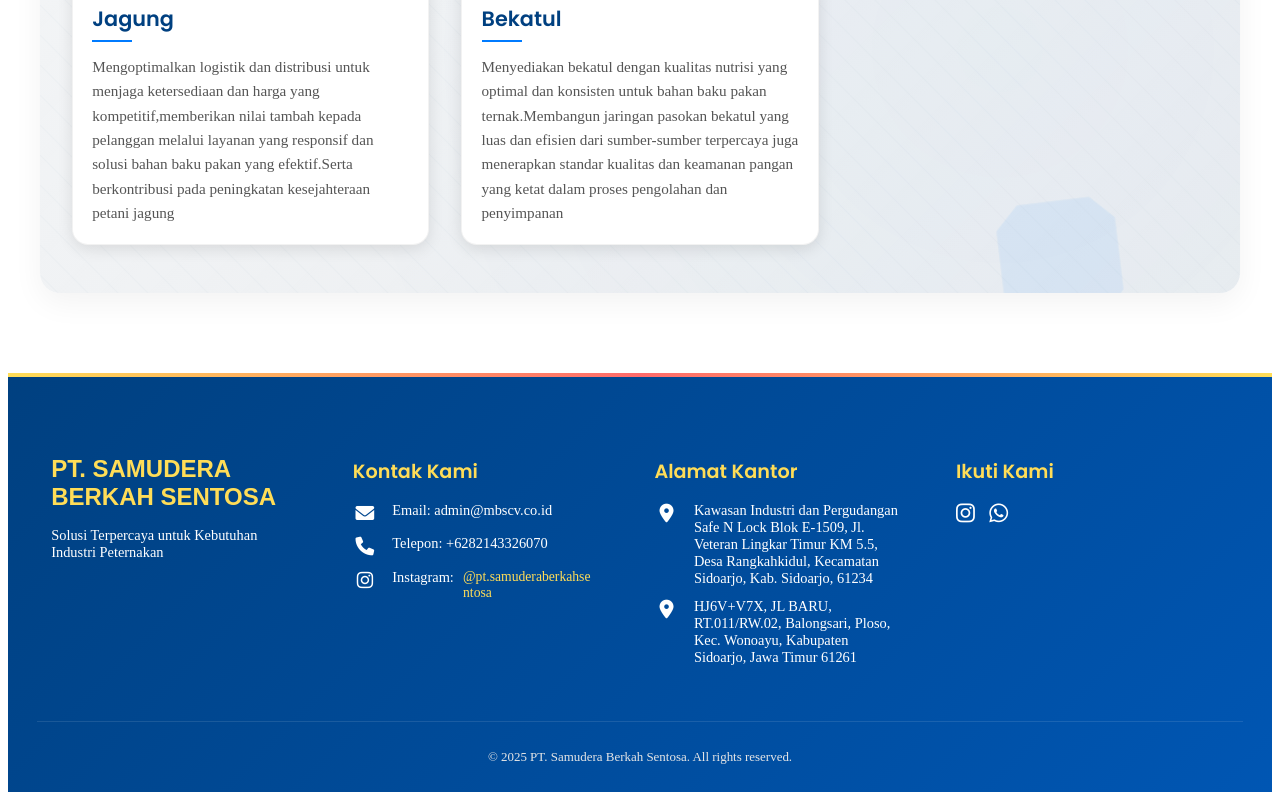
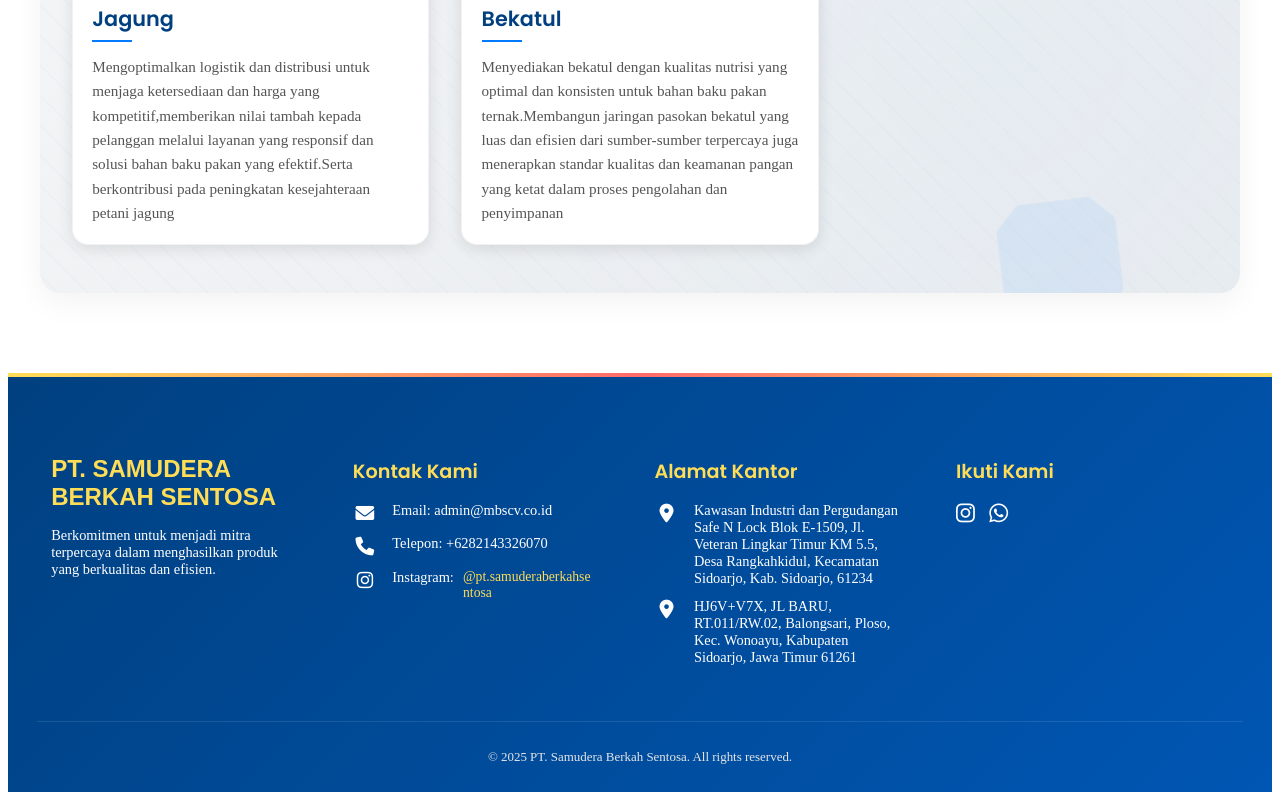
Before and after one commit to AchAffand/ptsamuderaberkahsentosa, a plain HTML site: page index.html in a window 1280 px wide. Shown: the part 3207-4007 px from the top of the page. Drawn offline with nearby package versions, Linux system fonts and the light colour scheme; a web font is replaced by a local one.

Commit message:
Update index.html

```diff
--- a/index.html
+++ b/index.html
@@ -216,7 +216,9 @@
     <div class="footer-content">
       <div class="footer-section">
         <h3>PT. SAMUDERA BERKAH SENTOSA</h3>
-        <p>Solusi Terpercaya untuk Kebutuhan Industri Peternakan</p>
+        <p>Berkomitmen untuk
+          menjadi mitra terpercaya dalam menghasilkan
+          produk yang berkualitas dan efisien. </p>
       </div>
 
       <div class="footer-section">
```
